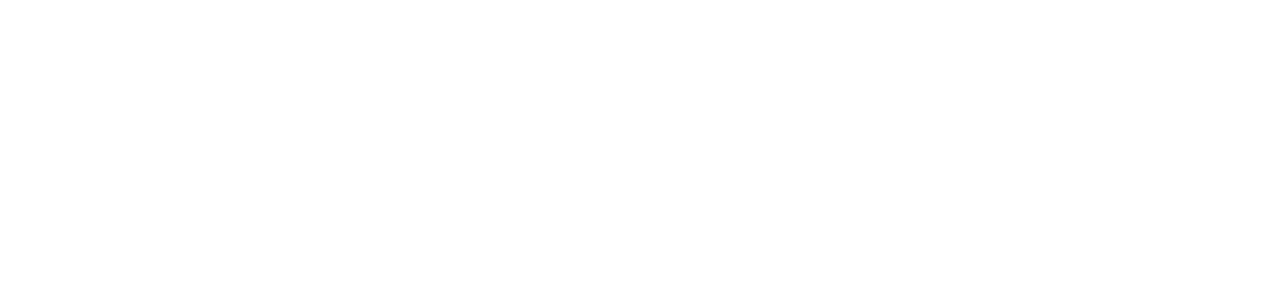
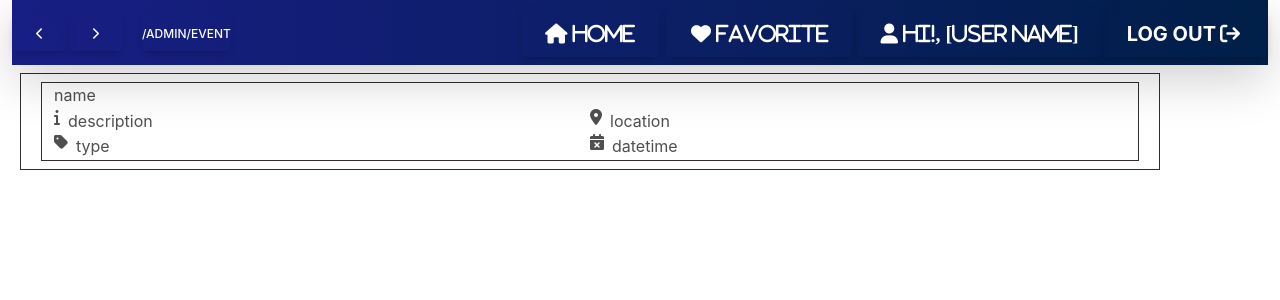
Before and after one commit to PeterNg2333/CSCI2720-DemoApp, a React (Create React App) app in the folder frontend/: page /admin/event in a window 1280 px wide. Before the commit this address had no page. Shown: the top 300 px of the page. Built offline with nearby package versions, Linux system fonts and the light colour scheme.

Commit message:
Updated admin event card.

```diff
--- a/frontend/public/index.html
+++ b/frontend/public/index.html
@@ -4,6 +4,9 @@
     <meta charset="utf-8" />
     <link href="https://cdn.jsdelivr.net/npm/bootstrap@5.2.2/dist/css/bootstrap.min.css" rel="stylesheet" integrity="sha384-Zenh87qX5JnK2Jl0vWa8Ck2rdkQ2Bzep5IDxbcnCeuOxjzrPF/et3URy9Bv1WTRi" crossorigin="anonymous">
     <link rel="stylesheet" href="https://cdnjs.cloudflare.com/ajax/libs/font-awesome/4.7.0/css/font-awesome.min.css">
+    <link href="https://cdnjs.cloudflare.com/ajax/libs/font-awesome/6.0.0/css/all.min.css" rel="stylesheet"/>
+    <link href="https://fonts.googleapis.com/css?family=Roboto:300,400,500,700&display=swap" rel="stylesheet"/>
+    <link href="https://cdnjs.cloudflare.com/ajax/libs/mdb-ui-kit/6.0.1/mdb.min.css" rel="stylesheet"/>
     <link rel="icon" href="%PUBLIC_URL%/favicon.ico" />
     <meta name="viewport" content="width=device-width, initial-scale=1" />
     <meta name="theme-color" content="#000000" />
--- a/frontend/src/App.js
+++ b/frontend/src/App.js
@@ -19,7 +19,7 @@
         {/** Login Pages*/}
 
         {/**Admin Pages*/}
-        <Route path="/" element={<AdminPanelEventPage />} />
+        <Route path="/admin/event" element={<AdminPanelEventPage />} />
 
         {/** User Pages*/}
 
--- /dev/null
+++ b/frontend/src/components/AdminEventCard.js
@@ -0,0 +1,49 @@
+import React from "react";
+
+import PropTypes, {object} from "prop-types";
+
+function AdminEventCard(props) {
+    new Date()
+    return (
+        <div className="container w-100 border border-dark m-2">
+            <div className="row border border-dark m-2">
+                <section className="col-12">
+                    <div>{props.name}</div>
+                    <div className={"d-flex flex-row "}>
+                        <section className={"col-6 d-flex flex-row"}>
+                            <i className="fa fa-info"></i>
+                            <div className={"mx-2"}>{props.description}</div>
+                        </section>
+                        <section className={"col-6 d-flex flex-row "}>
+                            <i className="fas fa-map-marker-alt"></i>
+                            <div className={"mx-2"}>{props.location}</div>
+                        </section>
+                    </div>
+                    <div className={"d-flex flex-row "}>
+                        <section className={"col-6 d-flex flex-row"}>
+                            <i className="fa fa-tag" aria-hidden="true"></i>
+                            <div className={"mx-2"}>{props.type}</div>
+                        </section>
+                        <section className={"col-6 d-flex flex-row "}>
+                            <i className="fas fa-calendar-times"></i>
+                            <div className={"mx-2"}>{props.datetime}</div>
+                        </section>
+                    </div>
+                </section>
+
+            </div>
+        </div>
+
+    )
+}
+
+
+AdminEventCard.propTypes = {
+    name: PropTypes.string,
+    description: PropTypes.string,
+    location: PropTypes.string,
+    type: PropTypes.string,
+    datetime: PropTypes.string
+};
+
+export default AdminEventCard
--- /dev/null
+++ b/frontend/src/components/AdminNavBar.js
@@ -0,0 +1,50 @@
+import React from 'react';
+import {BrowserRouter, Route, Routes, Link} from 'react-router-dom';
+import {useLocation} from 'react-router-dom';
+
+function UserNavBar(props){
+    let location = useLocation();
+
+    return(
+        <nav className="navbar navbar-expand nav-admin shadow shadow-lg border-bottom-1">
+            <div className="p-0">
+                <button className="navbar-toggle btn ">
+                    <i className="fa fa-chevron-left text-white"></i>
+                </button>
+                <button className="navbar-toggle btn ">
+                    <i className="fa fa-chevron-right text-white"></i>
+                </button>
+                <span className="navbar-toggle nav-item-text "> &nbsp; &nbsp;
+                    <Link to="/Location" className="btn text-white px-0">{location.pathname}</Link>
+                    <span className="text-white url">{props.venueName}</span>
+                </span>
+
+            </div>
+
+            <ul className="nav navbar-nav ms-auto">
+                <li className="mx-1 nav-item ">
+                    <Link to="/Location" className="nav-item-text">
+                        <button className="btn navbar-btn nav-item-text text-white">
+                            <i className="fa fa-light fa-home mr-2"> <span className='d-none d-lg-inline d-xl-inline'> Home </span>  </i>
+                        </button>
+                    </Link>
+                </li>
+                <li className="mx-1 nav-item">
+                    <Link to="main" className="nav-item-text">
+                        <button className="btn navbar-btn nav-item-text text-white">
+                            <i className="fa fa-light fa-heart mr-2"><span className='d-none d-lg-inline d-xl-inline'> Favorite</span> </i>
+                        </button>
+                    </Link>
+                </li>
+            </ul>
+
+            <button className="btn navbar-btn nav-item-text text-white no-click">
+                <i className="fa fa-light fa-user mr-1"><span className='d-none d-lg-inline d-xl-inline'> Hi!,</span> [User Name] </i>
+            </button>
+            <button className="btn navbar-btn nav-item-text text-white" >
+                <span className='d-none d-lg-inline d-xl-inline'>Log Out</span><i className="fa fa-light fa-sign-out mx-1"></i>
+            </button>
+        </nav>
+    );
+}
+export default UserNavBar ;
--- a/frontend/src/css/userPage.css
+++ b/frontend/src/css/userPage.css
@@ -1,5 +1,10 @@
 .nav-user{
     background:radial-gradient(circle farthest-corner at left,#334AFF,#181E84);
+    color: white;
+}
+
+.nav-admin{
+    background:radial-gradient(circle farthest-corner at left, #181E84, #001f48);
     color: white;
 }
 
--- a/frontend/src/pages/AdminPanelEventPage.js
+++ b/frontend/src/pages/AdminPanelEventPage.js
@@ -1,8 +1,13 @@
+import AdminNavBar from "../components/AdminNavBar";
+import AdminEventCard from "../components/AdminEventCard";
+
 function AdminPanelEventPage(){
     return(
+        <div>
 
-        <div>
-            hi
+            <AdminNavBar/>
+
+            <AdminEventCard name={"name"} description={"description"} location={"location"} type={"type"} datetime={"datetime"}/>
         </div>
     )
 }
```
Also changed, not shown: frontend/package.json (+13 -1 lines), frontend/src/css/AdminEventCard.css (added), 1 other file (tests, documents, lock files or other folders).
